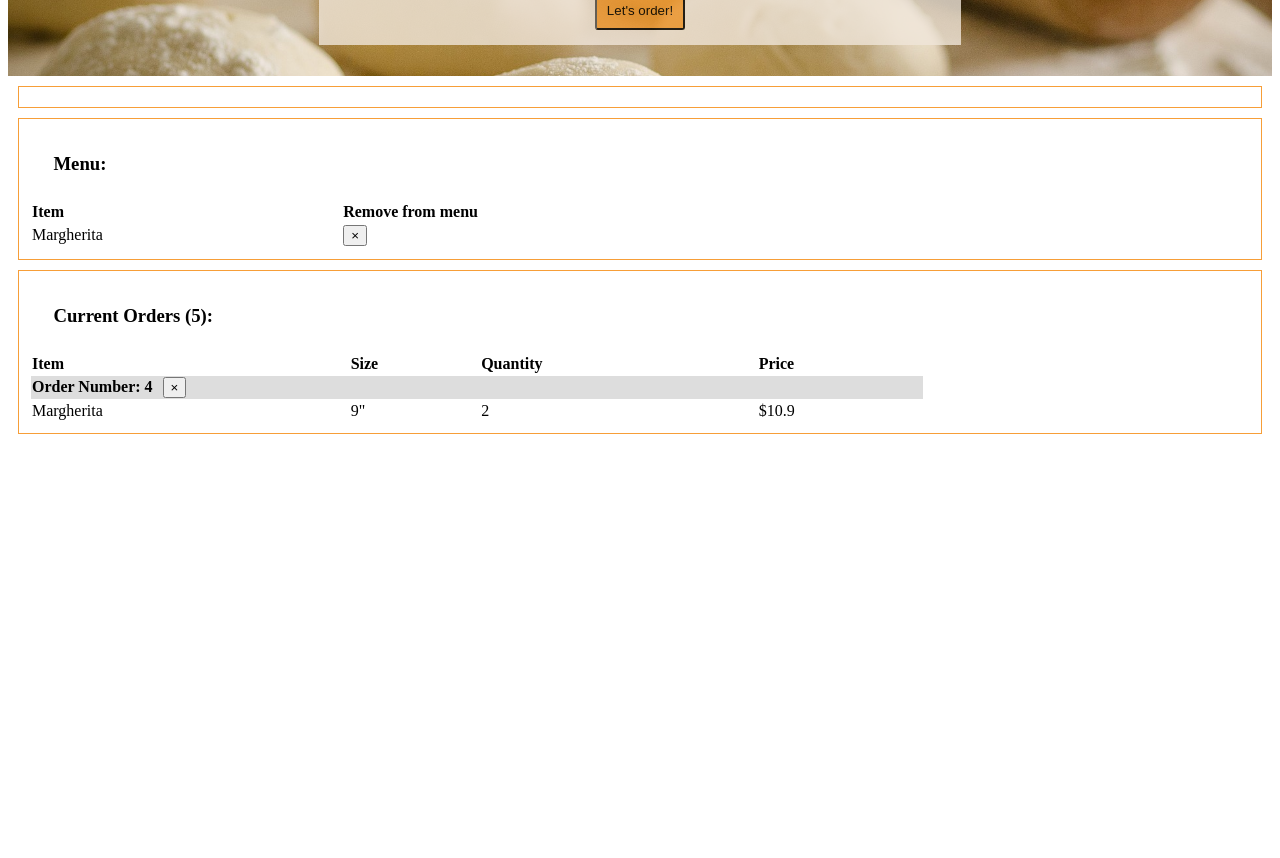
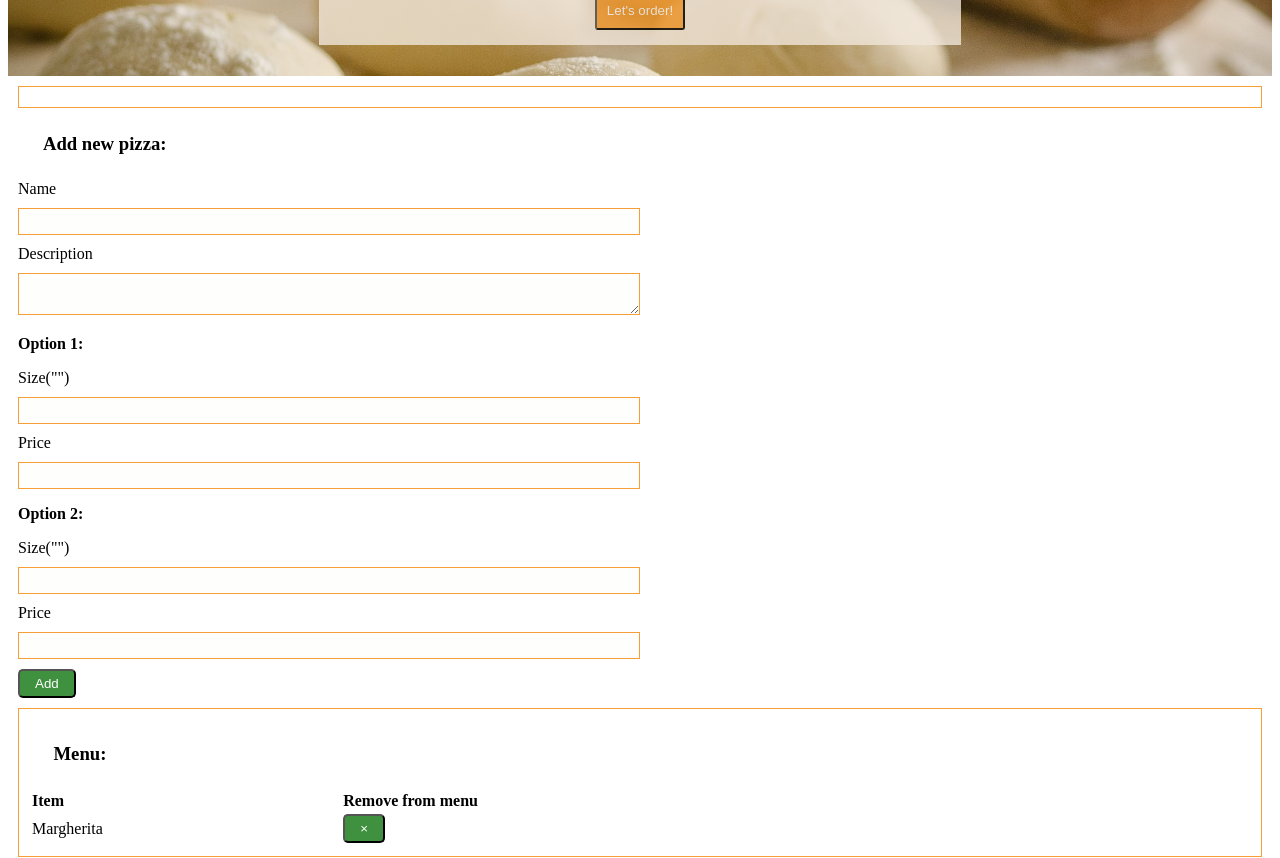
Before and after one commit to gulnazkassym/pizza_planet, a Vue app: page / in a window 1280 px wide. Shown: the part 560-1418 px from the top of the page. Before the commit the page ends 1004 px from the top, so only its background shows below. Built offline with nearby package versions, Linux system fonts and the light colour scheme.

Commit message:
NewPizza component added

```diff
--- a/src/components/Admin.vue
+++ b/src/components/Admin.vue
@@ -1,6 +1,7 @@
 <template>
   <div class="admin_wrapper">
     <div class="current_user_wrapper"></div>
+    <NewPizza />
     <div class="menu_wrapper">
       <h3>Menu:</h3>
       <table>
@@ -52,8 +53,12 @@
 </template>
 
 <script>
+import NewPizza from './NewPizza'
 export default {
-  name: "admin"
+  name: "admin",
+  components: {
+    NewPizza
+  }
 }
 </script>
 
--- /dev/null
+++ b/src/components/NewPizza.vue
@@ -0,0 +1,69 @@
+<template>
+  <form>
+    <h3>Add new pizza:</h3>
+    <div class="form-group">
+      <label for="name">Name</label>
+      <input type="text" id="name">
+    </div>
+    <div class="form-group">
+      <label for="description">Description</label>
+      <textarea type="text" id="description"></textarea>
+    </div>
+    <p>
+      <strong>Option 1:</strong>
+    </p>
+    <div class="form-group">
+      <label for="size1">Size("")</label>
+      <input type="text" id="size1">
+    </div>
+    <div class="form-group">
+      <label for="price1">Price</label>
+      <input type="text" id="price1">
+    </div>
+    <p>
+      <strong>Option 2:</strong>
+    </p>
+    <div class="form-group">
+      <label for="size2">Size("")</label>
+      <input type="text" id="size2">
+    </div>
+    <div class="form-group">
+      <label for="price2">Price</label>
+      <input type="text" id="price2">
+    </div>
+    <button type="button" class="btn_green">Add</button>
+  </form>
+</template>
+
+<script>
+export default {
+  name: 'addNewPizza'
+}
+</script>
+
+<style>
+  .form-group {
+    margin: 10px 0;
+  }
+
+  label {
+    display: block;
+    margin: 0 0 10px 0;
+  }
+
+  input,
+  textarea {
+    width: 50%;
+    padding: 5px;
+    box-sizing: border-box;
+    background: rgba(254, 254, 252);
+    border: 1px solid #f79e38;
+  }
+
+  button {
+    background: rgba(63, 145, 63);
+    color: white;
+    padding: 5px 15px;
+    border-radius: 5px;
+  }
+</style>
```
